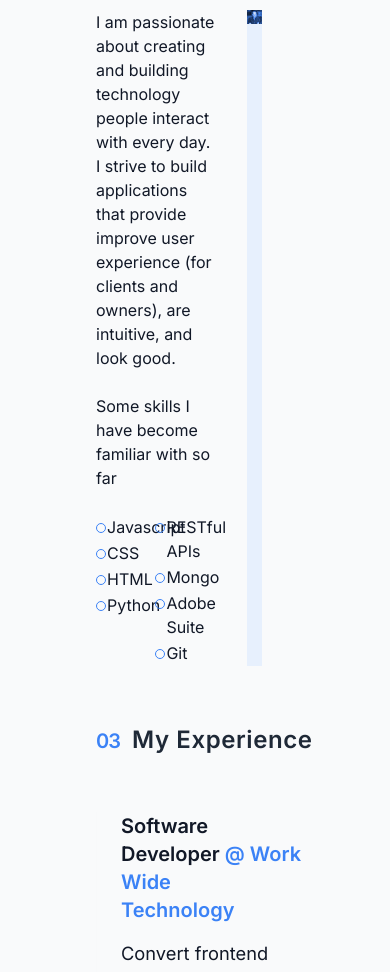
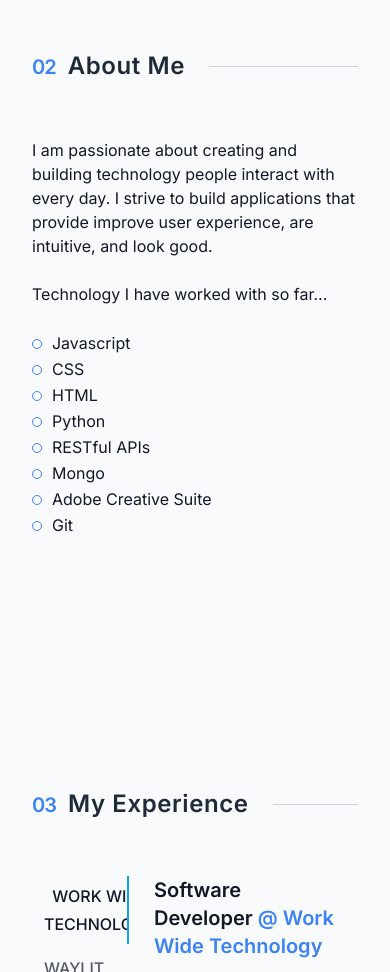
Before and after one commit to dmaixner93/online_resume, a React (Create React App) app: page / in a window 390 px wide. Shown: the part 980-1952 px from the top of the page. Built offline with nearby package versions, Linux system fonts and the light colour scheme.

Commit message:
Update skills

```diff
--- a/src/pages/main/AboutMe.js
+++ b/src/pages/main/AboutMe.js
@@ -3,25 +3,22 @@ import skills from '../../static/skills';
 
 const AboutMe = () => {
   return (
-    <div className="text-gray-600 dark:text-gray-300 w-full h-auto flex">
-      <div className="leading-6 w-3/5 text-left">
+    <div className="text-gray-600 dark:text-gray-300 w-full h-auto lg:flex">
+      <div className="leading-6 lg:w-3/5 text-left">
         <p>
-          I am passionate about creating and building technology people interact with every day. I strive to build applications that provide improve user experience (for clients and owners), are intuitive, and look good.
+          I am passionate about creating and building technology people interact with every day. I strive to build applications that provide improve user experience, are intuitive, and look good.
         </p>
         <br />
-        <p>Some skills I have become familiar with so far</p>
+        <p>Technology I have worked with so far...</p>
         <br />
-        <div className="flex">
-          <div className="w-1/2 h-auto">
-            <Table data={skills.column_1} />
-          </div>
-          <div className="w-1/2 h-auto">
-            <Table data={skills.column_2} />
+        <div className="block lg:flex">
+          <div className="w-full lg:w-1/2 h-auto">
+            <Table data={skills} />
           </div>
         </div>
       </div>
       {/* Photo place holder */}
-      <div className="relative w-2/5 bg-gray-200 bg-opacity-50 mx-8">
+      <div className="relative bg-gray-200 bg-opacity-50 hidden lg:block lg:mx-8 lg:w-2/5">
         <div className="absolute z-10 w-full h-full bg-blue-500 dark:bg-blue-400 mix-blend-overlay dark:mix-blend-darken opacity-90"></div>
         <img className="filter grayscale" src={require('../../static/media/dm_333_297.JPG').default} alt="self portrait" />
       </div>
--- a/src/pages/main/Main.js
+++ b/src/pages/main/Main.js
@@ -16,7 +16,7 @@ const Main = (props) => {
       <CssBaseline />
       {header}
       <div className="relative overflow-x-hidden">
-        <div className="relative w-full px-24">
+        <div className="relative w-full px-8 lg:px-24">
           <Section>
             <Introduction />
           </Section>
@@ -25,6 +25,7 @@ const Main = (props) => {
             <Spacer height={10} />
             <AboutMe />
           </Section>
+          <div className="h-16 w-full lg:hidden"></div>
           <Section>
             <SectionHeader sectionNum={"03"} title={"My Experience"} />
             <Spacer height={10} />
--- a/src/static/skills.js
+++ b/src/static/skills.js
@@ -1,16 +1,12 @@
-const skills = {
-  "column_1": [
+const skills = [
   "Javascript",
   "CSS",
   "HTML",
   "Python",
-  ],
-  "column_2": [
   "RESTful APIs",
   "Mongo",
-    "Adobe Suite",
+  "Adobe Creative Suite",
   "Git",
-  ],
-};
+];
 
 export default skills;
```
Lines whose indentation alone changed are shown as unchanged.
